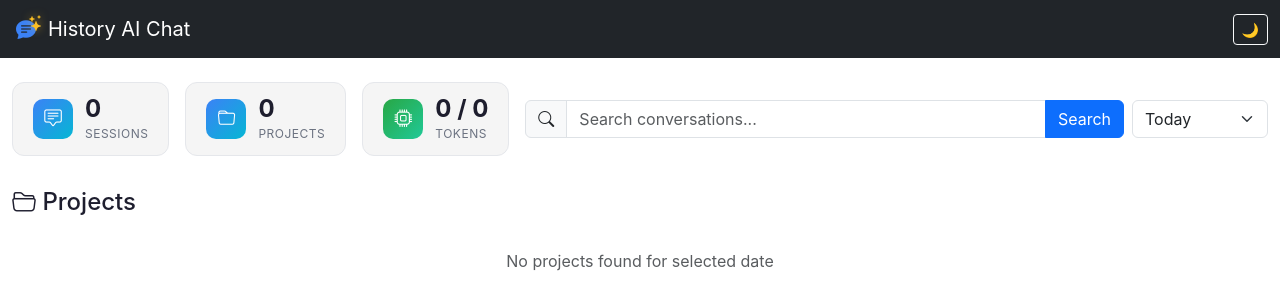
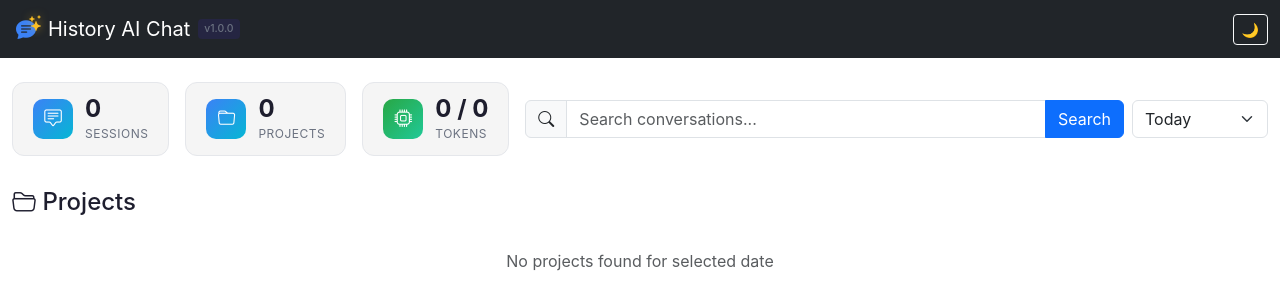
Before and after one commit to nmnike/history-ai-chat, a FastAPI app: page / in a window 1280 px wide. Shown: the top 300 px of the page. Run offline with FastAPI, Linux system fonts and the light colour scheme; data that the repository does not hold is empty.

Commit message:
feat: add version 1.0.0 to navbar

```diff
--- a/pyproject.toml
+++ b/pyproject.toml
@@ -1,6 +1,6 @@
 [project]
 name = "history-ai-chat"
-version = "0.1.0"
+version = "1.0.0"
 description = "Web viewer for Claude Code and Codex CLI conversation history"
 requires-python = ">=3.10"
 dependencies = [
--- a/src/viewer/main.py
+++ b/src/viewer/main.py
@@ -27,10 +27,11 @@ cache_dir.mkdir(parents=True, exist_ok=True)
 cache_db = CacheDB(cache_dir / "cache.db")
 
 # FastAPI app
+VERSION = "1.0.0"
 app = FastAPI(
     title="Claude Codex Viewer",
     description="Web viewer for Claude Code and Codex CLI conversation history",
-    version="0.1.0"
+    version=VERSION
 )
 
 # Static files and templates
@@ -41,6 +42,9 @@ if static_dir.exists():
     app.mount("/static", StaticFiles(directory=str(static_dir)), name="static")
 
 templates = Jinja2Templates(directory=str(templates_dir))
+
+# Make version available in all templates
+templates.env.globals["VERSION"] = VERSION
 
 
 def session_to_dict(session: Session, platform: str) -> dict:
--- a/src/viewer/static/css/theme.css
+++ b/src/viewer/static/css/theme.css
@@ -392,6 +392,16 @@ body {
 .brand-icon .bi-chat-text-fill {
     font-size: 1.25rem;
     color: #3b82f6;
+}
+
+.version-badge {
+    font-size: 0.65rem;
+    font-weight: 500;
+    color: var(--text-secondary);
+    background: var(--bg-tertiary);
+    padding: 2px 6px;
+    border-radius: 4px;
+    vertical-align: middle;
 }
 
 /* Compact stat cards */
--- a/src/viewer/templates/base.html
+++ b/src/viewer/templates/base.html
@@ -26,6 +26,7 @@
                     <i class="bi bi-chat-text-fill"></i>
                 </span>
                 <span class="ms-2">History AI Chat</span>
+                <span class="version-badge ms-2">v{{ VERSION }}</span>
             </a>
 
             <button class="navbar-toggler" type="button" data-bs-toggle="collapse" data-bs-target="#navbarNav">
```
